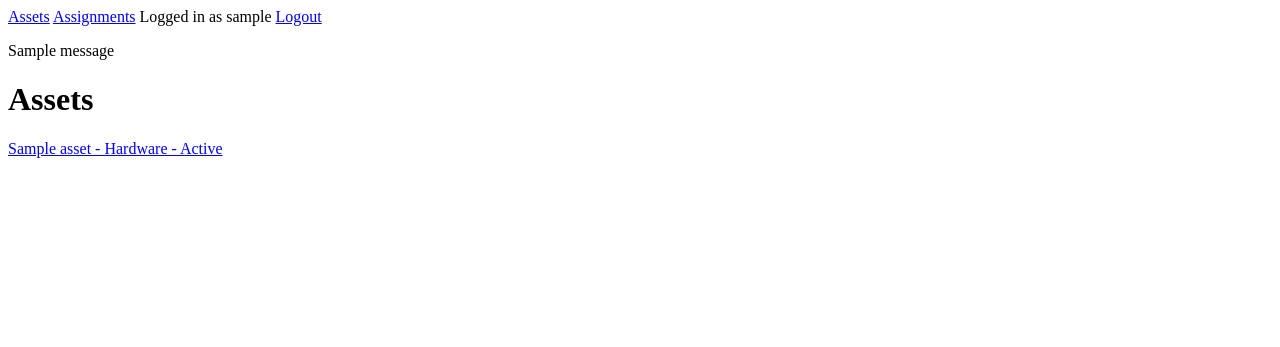
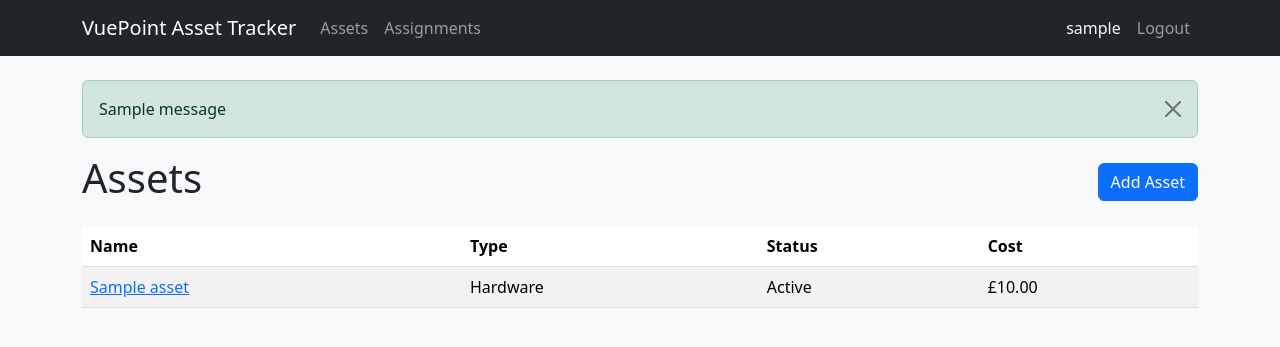
Before and after one commit to FilthySpartan/asset-tracker, a Django app: page /assets/ in a window 1280 px wide. Shown: the top 347 px of the page. Run offline with Django 5.2, Linux system fonts and the light colour scheme; a user stored in the database is signed in; tables that the repository leaves empty hold one stand-in row (values such as "Sample post"); one stand-in notice (Sample message) is shown.

Commit message:
Added bootstrap styling for asset list, detail, create and update pages. Also for asset_assignment_list and asset assignment create and update pages. Style sheet added to base.html temporarily to create a page layout and global form styling

```diff
--- a/apps/assets/templates/assets/asset_create.html
+++ b/apps/assets/templates/assets/asset_create.html
@@ -8,7 +8,7 @@
         <form method="post">
             {% csrf_token %}
             {{ form.as_div }}
-            <button type="submit">Save</button>
+            <button type="submit" class="btn btn-primary">Save</button>
         </form>
         <a href="{% url 'assets:asset_list' %}">Cancel</a>
     {% endblock %}
--- a/apps/assets/templates/assets/asset_list.html
+++ b/apps/assets/templates/assets/asset_list.html
@@ -1,17 +1,34 @@
-
 {% extends "base.html" %}
 
 {% block title %}Assets{% endblock %}
 
 {% block content %}
+    <div class="d-flex justify-content-between align-items-center mb-3">
         <h1>Assets</h1>
-
+        <a href="{% url 'assets:asset_create' %}" class="btn btn-primary">Add Asset</a>
+    </div>
+    <table class="table table-striped">
+        <thead>
+            <tr>
+                <th>Name</th>
+                <th>Type</th>
+                <th>Status</th>
+                <th>Cost</th>
+            </tr>
+        </thead>
+        <tbody>
             {% for asset in assets %}
-        <p>
-            <a href="{% url 'assets:asset_detail' asset.id %}">
-            {{ asset.asset_name }} - {{ asset.get_type_display }} - {{ asset.get_status_display }}
-            </a>
-        </p>
+                <tr>
+                    <td><a href="{% url 'assets:asset_detail' asset.id %}">{{ asset.asset_name }}</a></td>
+                    <td>{{ asset.get_type_display }}</td>
+                    <td>{{ asset.get_status_display }}</td>
+                    <td>£{{ asset.cost }}</td>
+                </tr>
+            {% empty %}
+                <tr>
+                    <td colspan="4">No assets found.</td>
+                </tr>
             {% endfor %}
-
+        </tbody>
+    </table>
 {% endblock %}
--- a/apps/assets/templates/assets/asset_update.html
+++ b/apps/assets/templates/assets/asset_update.html
@@ -8,7 +8,7 @@
         <form method="post">
             {% csrf_token %}
             {{ form.as_div }}
-            <button type="submit">Save</button>
+            <button type="submit" class="btn btn-primary">Save</button>
         </form>
         <a href="{% url 'assets:asset_list' %}">Cancel</a>
     {% endblock %}
--- a/templates/base.html
+++ b/templates/base.html
@@ -3,29 +3,56 @@
 <head>
     <meta charset="UTF-8">
     <meta name="viewport" content="width=device-width, initial-scale=1.0">
+    <link href="https://cdn.jsdelivr.net/npm/bootstrap@5.3.3/dist/css/bootstrap.min.css" rel="stylesheet">
     <title>{% block title %}VuePoint Asset Tracker{% endblock %}</title>
+    <style>
+        form input, form select, form textarea {
+            width: 100%;
+            padding: 0.375rem 0.75rem;
+            border: 1px solid #dee2e6;
+            border-radius: 0.375rem;
+            margin-bottom: 0.5rem;
+        }
+        form label {
+            font-weight: 500;
+            margin-bottom: 0.25rem;
+        }
+    </style>
 </head>
-<body>
-    <nav>
-        <a href="{% url 'assets:asset_list' %}">Assets</a>
-        <a href="{% url 'assets:asset_assignment_list' %}">Assignments</a>
-        {%  if user.is_authenticated  %}
-            <span>Logged in as {{ user.username }}</span>
-            <a href="{% url 'accounts:logout' %}">Logout</a>
-        {% else %}
-            <a href="{% url 'accounts:login' %}">Login</a>
-            <a href="{% url 'accounts:register' %}">Register</a>
-        {%  endif %}
+<body class="bg-light">
+    <nav class="navbar navbar-expand-lg navbar-dark bg-dark mb-4">
+        <div class="container">
+            <a class="navbar-brand" href="{% url 'assets:asset_list' %}">VuePoint Asset Tracker</a>
+            <div class="navbar-nav me-auto">
+                <a class="nav-link" href="{% url 'assets:asset_list' %}">Assets</a>
+                <a class="nav-link" href="{% url 'assets:asset_assignment_list' %}">Assignments</a>
+            </div>
+            <div class="navbar-nav">
+                {% if user.is_authenticated %}
+                    <span class="nav-link text-light">{{ user.username }}</span>
+                    <a class="nav-link" href="{% url 'accounts:logout' %}">Logout</a>
+                {% else %}
+                    <a class="nav-link" href="{% url 'accounts:login' %}">Login</a>
+                    <a class="nav-link" href="{% url 'accounts:register' %}">Register</a>
+                {% endif %}
+            </div>
+        </div>
     </nav>
 
-    <main>
+    <main class="container">
         {% if messages %}
             {% for message in messages %}
-                <p>{{ message }}</p>
+                <div class="alert alert-{{ message.tags }} alert-dismissible fade show">
+                    {{ message }}
+                    <button type="button" class="btn-close" data-bs-dismiss="alert"></button>
+                </div>
             {% endfor %}
         {% endif %}
+
         {% block content %}
         {% endblock %}
     </main>
+
+    <script src="https://cdn.jsdelivr.net/npm/bootstrap@5.3.3/dist/js/bootstrap.bundle.min.js"></script>
 </body>
 </html>
```
Also changed, not shown: apps/assets/templates/assets/asset_assignment_list.html (+23 -8 lines), apps/assets/templates/assets/asset_detail.html (+16 -10 lines). Lines whose indentation alone changed are shown as unchanged.
